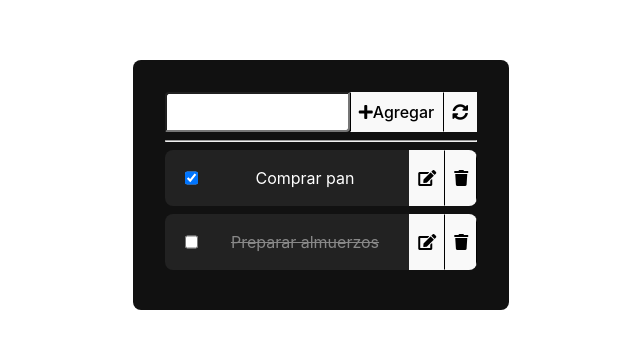
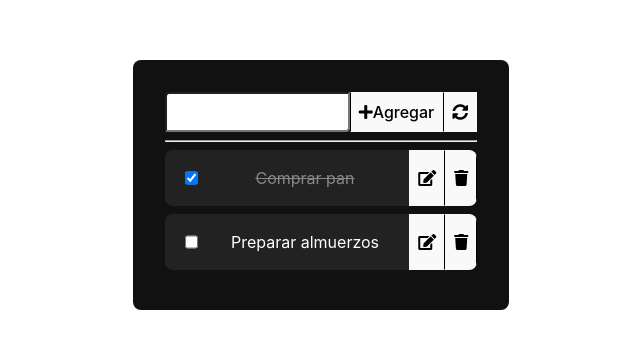
Before and after one commit to dlmo18/inesdi-frameworks-todolist, a React (Vite) app: page / in a window 1280 px wide. Shown: the part 215-564 px from the top of the page, without its empty margins (319-959 px from the left). Built offline with nearby package versions, Linux system fonts and the light colour scheme.

Commit message:
Suggestions

```diff
--- a/src/App.css
+++ b/src/App.css
@@ -21,7 +21,10 @@
   text-align: left;
   color: #fff;
 }
-.todo-item.active p {
+.todo-item.in-progress p {
+  text-decoration: none;
+}
+.todo-item.completed p {
   color: #888;
   text-decoration: line-through;
 }
--- a/src/components/TodoItem.jsx
+++ b/src/components/TodoItem.jsx
@@ -1,11 +1,9 @@
-import React from "react";
-
 function TodoItem({ task, editTask, deleteTask, toggleCompleted }) {
   function handleChange() {
     toggleCompleted(task.id);
   }
 
-  let className = "todo-item " + (task.completed ? "" : "active");
+  let className = "todo-item " + (task.completed ? "completed" : "in-progress");
 
   return (
     <div className={className}>
--- a/src/components/TodoList.jsx
+++ b/src/components/TodoList.jsx
@@ -29,11 +29,7 @@ function TodoList() {
       return;
     }
 
-    const newTask = {
-      id: item.id,
-      text: item.text,
-      completed: item.completed,
-    };
+    const newTask = { ...item };
 
     let tempTasks = [];
 
@@ -69,20 +65,20 @@ function TodoList() {
   }
 
   function editTask(id) {
-    let item = {
-      id: Date.now(),
-      text: "",
-      completed: false,
-      isNew: true,
-    };
+    const task = tasks.find((task) => task.id === id);
+    task.isNew = true;
+    task.completed = false;
 
-    tasks.forEach((task) => {
+    const updatedTasks = tasks.map((task) => {
       if (task.id === id) {
-        item = task;
+        return task;
+      } else {
+        return task;
       }
     });
 
-    setItem(item);
+    setItem(task);
+    setTasks(updatedTasks);
   }
 
   function toggleCompleted(id) {
```
